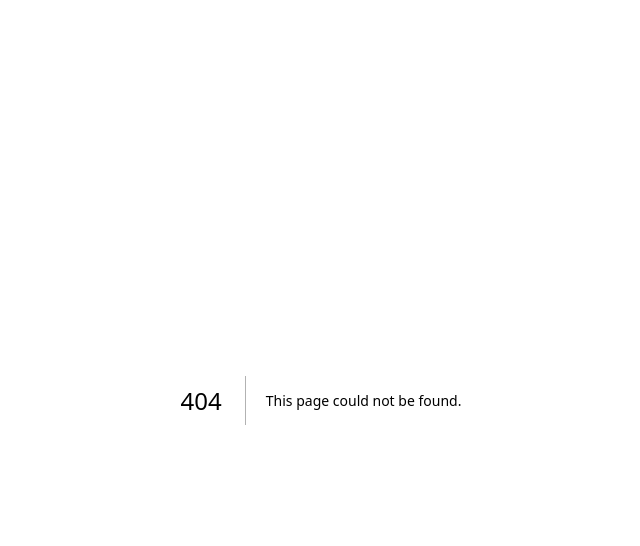
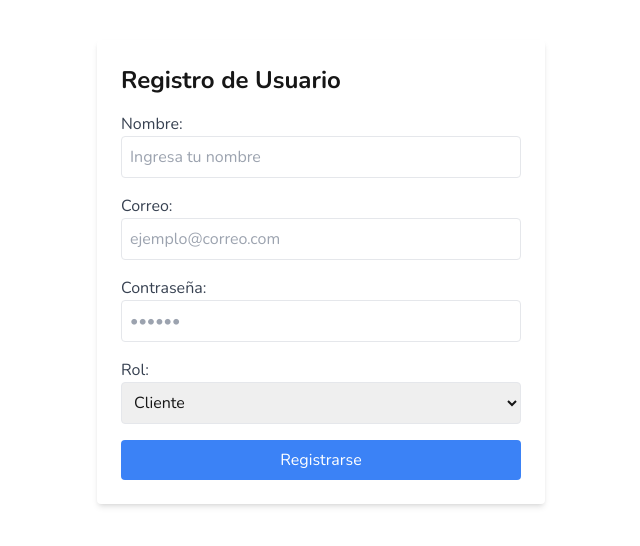
Before and after one commit to agrop1/agrop1, a Next.js app: page /register in a window 1280 px wide. Before the commit this address had no page. Shown: the top 546 px of the page, without its empty margins (319-959 px from the left). Built offline with nearby package versions, Linux system fonts and the light colour scheme.

Commit message:
agregue el registro de usuarios

```diff
--- /dev/null
+++ b/app/register/page.tsx
@@ -0,0 +1,116 @@
+"use client";
+
+import { useState } from "react";
+import { useRouter } from "next/navigation";
+
+export default function RegisterPage() {
+  const router = useRouter();
+
+  const [formData, setFormData] = useState({
+    nombre: "",
+    email: "",
+    password: "",
+    role: "cliente",
+  });
+
+  const [error, setError] = useState("");
+
+  const handleChange = (e: React.ChangeEvent<HTMLInputElement | HTMLSelectElement>) => {
+    setFormData({ ...formData, [e.target.name]: e.target.value });
+  };
+
+  const handleSubmit = async (e: React.FormEvent) => {
+    e.preventDefault();
+
+    if (!formData.nombre || !formData.email || !formData.password) {
+      setError("Todos los campos son obligatorios");
+      return;
+    }
+
+    setError("");
+
+    try {
+      const response = await fetch("/api/register", {
+        method: "POST",
+        headers: { "Content-Type": "application/json" },
+        body: JSON.stringify(formData),
+      });
+
+      if (response.ok) {
+        alert("Registro exitoso 🎉");
+        router.push("/");
+      } else {
+        setError("Error en el registro, intenta nuevamente.");
+      }
+    } catch (err) {
+      setError("Error en el servidor.");
+    }
+  };
+
+  return (
+    <div className="max-w-md mx-auto mt-10 p-6 bg-white shadow-md rounded">
+      <h2 className="text-2xl font-bold mb-4">Registro de Usuario</h2>
+
+      {error && <p className="text-red-500">{error}</p>}
+
+      <form onSubmit={handleSubmit} className="space-y-4">
+        <div>
+          <label className="block text-gray-700">Nombre:</label>
+          <input
+            type="text"
+            name="nombre"
+            value={formData.nombre}
+            onChange={handleChange}
+            className="w-full p-2 border rounded"
+            placeholder="Ingresa tu nombre"
+          />
+        </div>
+
+        <div>
+          <label className="block text-gray-700">Correo:</label>
+          <input
+            type="email"
+            name="email"
+            value={formData.email}
+            onChange={handleChange}
+            className="w-full p-2 border rounded"
+            placeholder="ejemplo@correo.com"
+          />
+        </div>
+
+        <div>
+          <label className="block text-gray-700">Contraseña:</label>
+          <input
+            type="password"
+            name="password"
+            value={formData.password}
+            onChange={handleChange}
+            className="w-full p-2 border rounded"
+            placeholder="••••••"
+          />
+        </div>
+
+        <div>
+          <label className="block text-gray-700">Rol:</label>
+          <select
+            name="role"
+            value={formData.role}
+            onChange={handleChange}
+            className="w-full p-2 border rounded"
+          >
+            <option value="cliente">Cliente</option>
+            <option value="agricultor">Agricultor</option>
+            <option value="administrador">Administrador</option>
+          </select>
+        </div>
+
+        <button
+          type="submit"
+          className="w-full bg-blue-500 text-white p-2 rounded hover:bg-blue-600"
+        >
+          Registrarse
+        </button>
+      </form>
+    </div>
+  );
+}
```
